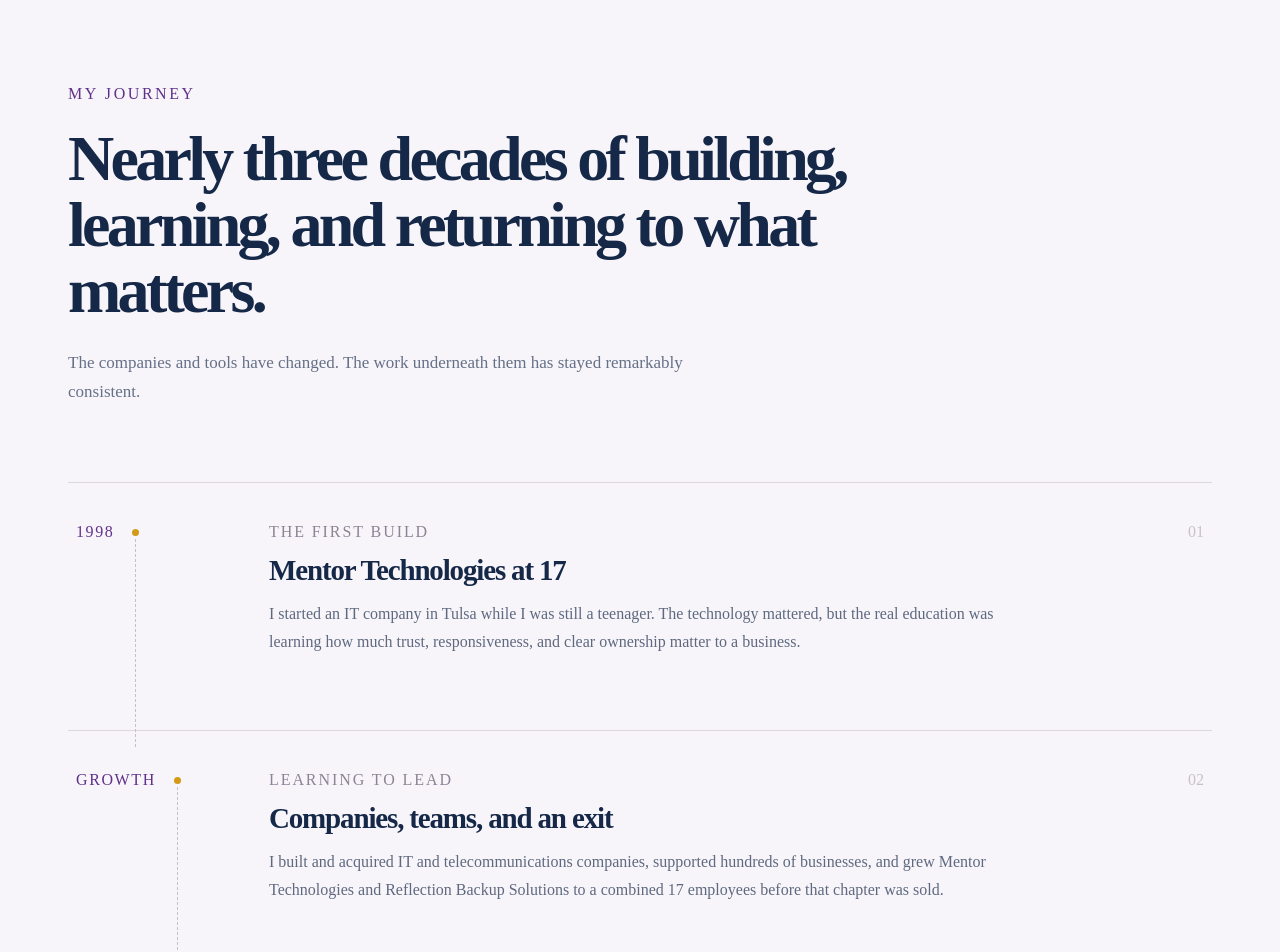
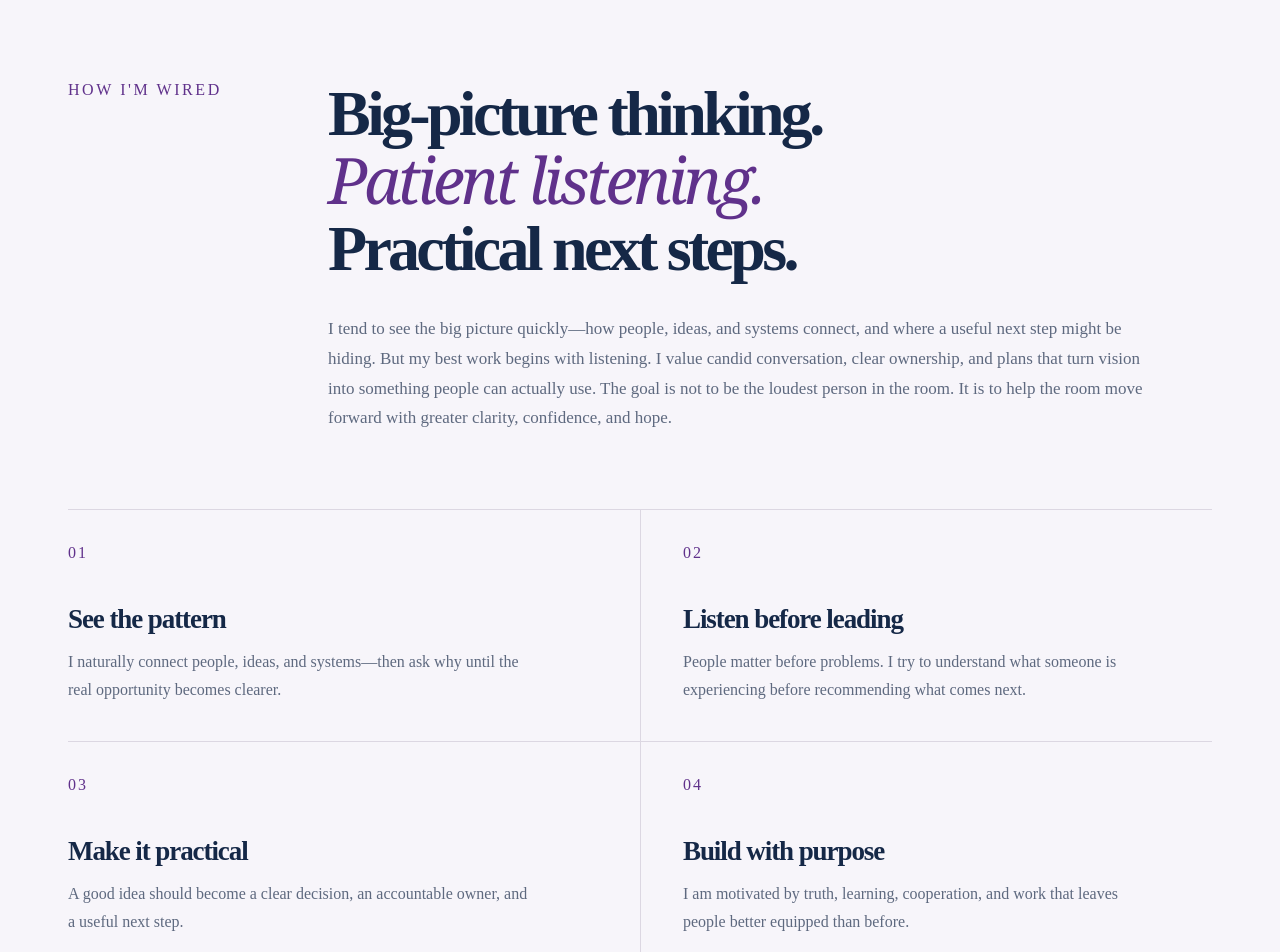
Before and after one commit to TechSavvy-consulting/kylehearn.com, a Next.js app: page / in a window 1280 px wide. Shown: the part 1900-2852 px from the top of the page. Built offline with nearby package versions, Linux system fonts and the light colour scheme.

Commit message:
Add How I'm Wired personality section

```diff
--- a/app/globals.css
+++ b/app/globals.css
@@ -163,7 +163,22 @@
 
 .section-light { background: var(--mist); }
 .section-paper { background: var(--paper); }
-.journey { padding: 128px 0 130px; }
+.wired { padding: 124px 0 78px; }
+.wired-heading { align-items: start; display: grid; gap: 80px; grid-template-columns: 180px 1fr; }
+.wired-heading h2 { font-size: clamp(42px, 5vw, 68px); letter-spacing: -.058em; line-height: 1.03; margin: 0; }
+.wired-heading h2 em { color: var(--purple); font-family: Georgia, 'Times New Roman', serif; font-weight: 400; }
+.wired-heading > div > p { color: #5e697f; font-size: 17px; line-height: 1.76; margin: 32px 0 0; max-width: 820px; }
+.wired-grid { border-bottom: 1px solid var(--line); border-top: 1px solid var(--line); display: grid; grid-template-columns: repeat(2, 1fr); margin-top: 76px; }
+.wired-grid article { min-height: 220px; padding: 34px 42px 38px; }
+.wired-grid article:nth-child(even) { border-left: 1px solid var(--line); }
+.wired-grid article:nth-child(n+3) { border-top: 1px solid var(--line); }
+.wired-grid article:nth-child(odd) { padding-left: 0; }
+.wired-grid article > span { color: var(--purple); font: 700 11px var(--mono); letter-spacing: .12em; }
+.wired-grid h3 { font-size: 27px; letter-spacing: -.04em; margin: 42px 0 13px; }
+.wired-grid p { color: #5e697f; font-size: 16px; line-height: 1.72; margin: 0; max-width: 470px; }
+.wired-note { color: #746d7c; font-family: Georgia, 'Times New Roman', serif; font-size: 18px; line-height: 1.7; margin: 38px 0 0 auto; max-width: 650px; text-align: right; }
+.wired-note strong { color: var(--purple); }
+.journey { padding: 54px 0 130px; }
 .section-heading { margin-bottom: 76px; max-width: 850px; }
 .section-heading h2 { font-size: clamp(42px, 5vw, 68px); letter-spacing: -.058em; line-height: 1.03; margin: 23px 0 24px; }
 .section-heading > p:last-child, .section-heading--split > p { color: #657087; font-size: 17px; line-height: 1.72; max-width: 620px; }
@@ -302,7 +317,20 @@
   .pillars h3 { margin-top: 52px; }
   .pillars p { font-size: 17px; }
 
-  .journey, .building, .beyond, .contact { padding: 90px 0; }
+  .wired { padding: 90px 0 58px; }
+  .wired-heading { gap: 38px; grid-template-columns: 1fr; }
+  .wired-heading h2 { font-size: clamp(39px,11.5vw,54px); }
+  .wired-heading > div > p { font-size: 18px; }
+  .wired-grid { grid-template-columns: 1fr; margin-top: 58px; }
+  .wired-grid article { min-height: 0; padding: 30px 0 34px; }
+  .wired-grid article:nth-child(even) { border-left: 0; }
+  .wired-grid article + article { border-top: 1px solid var(--line); }
+  .wired-grid h3 { font-size: 25px; margin-top: 34px; }
+  .wired-grid p { font-size: 17px; }
+  .wired-note { font-size: 18px; margin-top: 30px; text-align: left; }
+
+  .journey { padding: 42px 0 90px; }
+  .building, .beyond, .contact { padding: 90px 0; }
   .section-heading { margin-bottom: 54px; }
   .section-heading h2 { font-size: clamp(39px,11.5vw,54px); }
   .timeline-row { gap: 16px 20px; grid-template-columns: 72px 1fr; padding: 32px 0; }
--- a/app/page.tsx
+++ b/app/page.tsx
@@ -153,6 +153,43 @@
         </div>
       </section>
 
+      <section className="wired section-light" id="wired" aria-labelledby="wired-title">
+        <div className="section-shell">
+          <div className="wired-heading" data-reveal>
+            <p className="section-label">How I&apos;m wired</p>
+            <div>
+              <h2 id="wired-title">Big-picture thinking.<br /><em>Patient listening.</em><br />Practical next steps.</h2>
+              <p>I tend to see the big picture quickly—how people, ideas, and systems connect, and where a useful next step might be hiding. But my best work begins with listening. I value candid conversation, clear ownership, and plans that turn vision into something people can actually use. The goal is not to be the loudest person in the room. It is to help the room move forward with greater clarity, confidence, and hope.</p>
+            </div>
+          </div>
+
+          <div className="wired-grid">
+            <article data-reveal>
+              <span>01</span>
+              <h3>See the pattern</h3>
+              <p>I naturally connect people, ideas, and systems—then ask why until the real opportunity becomes clearer.</p>
+            </article>
+            <article data-reveal>
+              <span>02</span>
+              <h3>Listen before leading</h3>
+              <p>People matter before problems. I try to understand what someone is experiencing before recommending what comes next.</p>
+            </article>
+            <article data-reveal>
+              <span>03</span>
+              <h3>Make it practical</h3>
+              <p>A good idea should become a clear decision, an accountable owner, and a useful next step.</p>
+            </article>
+            <article data-reveal>
+              <span>04</span>
+              <h3>Build with purpose</h3>
+              <p>I am motivated by truth, learning, cooperation, and work that leaves people better equipped than before.</p>
+            </article>
+          </div>
+
+          <p className="wired-note" data-reveal>Personality assessments might call this a mix of Commander and Coach. I think of it more simply: <strong>clarity with care.</strong></p>
+        </div>
+      </section>
+
       <section className="journey section-light" id="journey">
         <div className="section-shell">
           <div className="section-heading" data-reveal>
```
